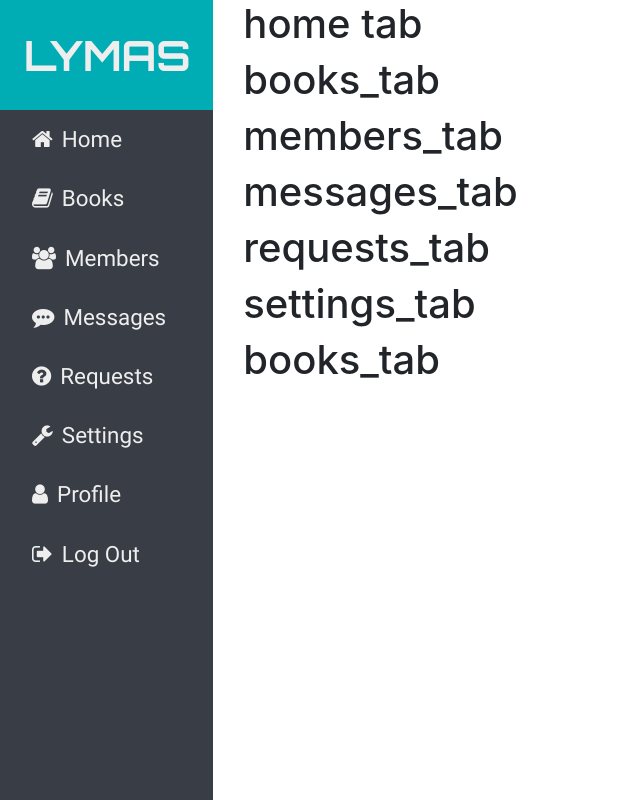
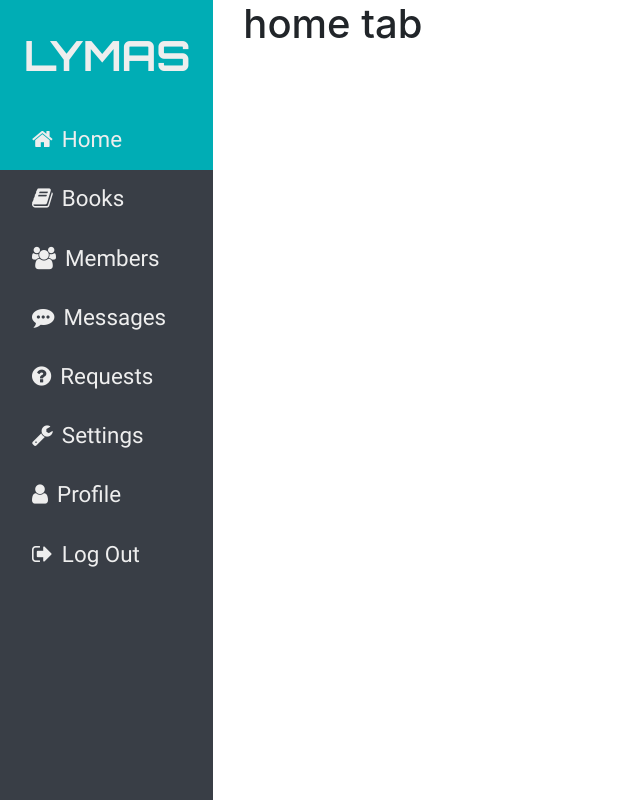
Before and after one commit to joseph-benoy/lms-php, a PHP site: page /admin/dashboard.html in a window 1280 px wide. Shown: the whole page, without its empty margins (0-640 px from the left). Run offline with PHP 8.4, Linux system fonts and the light colour scheme; some libraries are stand-ins or nearby versions.

Commit message:
tabs handling finfished adn side nav configed

```diff
--- a/admin/dashboard.html
+++ b/admin/dashboard.html
@@ -53,36 +53,36 @@
                     <a href="#" id="logoLink">LYMAS</a>
                 </div>
                 <div id="navList">
-                    <a href="#"><i class="fa fa-home"></i>Home</a>
-                    <a href="#"><i class="fa fa-book"></i>Books</a>
-                    <a href="#"><i class="fa fa-users"></i>Members</a>
-                    <a href="#"><i class="fa fa-commenting"></i>Messages</a>
-                    <a href="#"><i class="fa fa-question-circle"></i>Requests</a>
-                    <a href="#"><i class="fa fa-wrench"></i>Settings</a>
-                    <a href="#"><i class="fa fa-user"></i>Profile</a>
-                    <a href="#"><i class="fa fa-sign-out"></i>Log Out</a>
+                    <a id ="home_btn" class="side_nav_active"><i class="fa fa-home"></i>Home</a>
+                    <a id="books_btn"><i class="fa fa-book"></i>Books</a>
+                    <a id="members_btn"><i class="fa fa-users"></i>Members</a>
+                    <a id="messages_btn"><i class="fa fa-commenting"></i>Messages</a>
+                    <a id="requests_btn"><i class="fa fa-question-circle"></i>Requests</a>
+                    <a id="settings_btn"><i class="fa fa-wrench"></i>Settings</a>
+                    <a id="profile_btn"><i class="fa fa-user"></i>Profile</a>
+                    <a id="logout_btn"><i class="fa fa-sign-out"></i>Log Out</a>
                 </div>
             </div>
-            <div class="col-xl-10">
-                <div class="container" id="home_tab">
+            <div class="col-xl-10" id="tab_containter">
+                <div class="container tab" id="home_tab">
                     <h1>home tab</h1>
                 </div>
-                <div class="container" id="books_tab">
+                <div class="container tab" id="books_tab">
                     <h1>books_tab</h1>
                 </div>
-                <div class="container" id="members_tab">
+                <div class="container tab" id="members_tab">
                     <h1>members_tab</h1>
                 </div>
-                <div class="container" id="messages_tab">
+                <div class="container tab" id="messages_tab">
                     <h1>messages_tab</h1>
                 </div>
-                <div class="container" id="requests_tab">
+                <div class="container tab" id="requests_tab">
                     <h1>requests_tab</h1>
                 </div>
-                <div class="container" id="settings_tab">
+                <div class="container tab" id="settings_tab">
                     <h1>settings_tab</h1>
                 </div>
-                <div class="container" id="profile_tab">
+                <div class="container tab" id="profile_tab">
                     <h1>books_tab</h1>
                 </div>
             </div>
--- a/admin/js/dashboard_ui.js
+++ b/admin/js/dashboard_ui.js
@@ -4,7 +4,28 @@ function closeMobMenu(){
 function openMobMenu(){
     $(`#mob_menu`).show();
 }
+function closeTabExcept(tab_name){
+    $(`#tab_containter`).children().not(`#${tab_name}`).hide();
+    $(`.side_nav_active`).removeClass(`side_nav_active`);
+}
+function openTab(event){
+    let tab_name = event.data.tab_name;
+    $(`#${tab_name}`).show();
+    closeTabExcept(tab_name);
+    $(this).addClass(`side_nav_active`);
+}
+
 $(document).ready(function(){
     $(`#navIcon`).click(openMobMenu);
     $(`#menu-close-icon`).click(closeMobMenu);
+//tab handling
+    $(`#home_btn`).click({tab_name:"home_tab"},openTab);
+    $(`#books_btn`).click({tab_name:"books_tab"},openTab);
+    $(`#members_btn`).click({tab_name:"members_tab"},openTab);
+    $(`#messages_btn`).click({tab_name:"messages_tab"},openTab);
+    $(`#requests_btn`).click({tab_name:"requests_tab"},openTab);
+    $(`#messages_btn`).click({tab_name:"messages_tab"},openTab);
+    $(`#settings_btn`).click({tab_name:"settings_tab"},openTab);
+    $(`#profile_btn`).click({tab_name:"profile_tab"},openTab);
+
 });
--- a/admin/style/css/dashboard.css
+++ b/admin/style/css/dashboard.css
@@ -65,6 +65,11 @@ html, body {
   padding-left: 15%; }
 
 #navList a:hover {
+  text-decoration: none;
+  background-color: #00adb5;
+  color: #393e46; }
+
+.side_nav_active {
   text-decoration: none;
   background-color: #00adb5;
   color: #393e46; }
@@ -149,4 +154,12 @@ html, body {
 #logoLink_mob:hover {
   text-decoration: none; }
 
+.tab {
+  height: 100vh;
+  width: 100%;
+  display: none; }
+
+#home_tab {
+  display: block; }
+
 /*# sourceMappingURL=dashboard.css.map */
--- a/admin/style/css/side_nav.css
+++ b/admin/style/css/side_nav.css
@@ -42,6 +42,11 @@
   padding-left: 15%; }
 
 #navList a:hover {
+  text-decoration: none;
+  background-color: #00adb5;
+  color: #393e46; }
+
+.side_nav_active {
   text-decoration: none;
   background-color: #00adb5;
   color: #393e46; }
--- a/admin/style/sass/dashboard.scss
+++ b/admin/style/sass/dashboard.scss
@@ -3,6 +3,9 @@
     padding: 0;
     box-sizing: border-box;
 }
+$sidenav_background:#393e46;
+$sidenav_font_color:#eeeeee;
+$light_blue:#00adb5;
 @font-face
 {
     font-family: baseFont;
@@ -30,4 +33,4 @@ html,body{
     height: 100vh;
 }
 @import 'side_nav.scss';
-@import 'tabs.scsss';
+@import 'tabs.scss';
--- a/admin/style/sass/side_nav.scss
+++ b/admin/style/sass/side_nav.scss
@@ -49,7 +49,11 @@ $light_blue:#00adb5;
     background-color: $light_blue;
     color: $sidenav_background;
 }
-
+.side_nav_active{
+    text-decoration: none;
+    background-color: $light_blue;
+    color: $sidenav_background;
+}
 /*-------------mobile nav------------*/
 
 #mobileNav{
@@ -82,6 +86,8 @@ $light_blue:#00adb5;
     padding: 0;
     float: left;
 }
+
+
 /*-------------mob menu-------------*/
 #mob_menu{
     display: none;
--- a/admin/style/sass/tabs.scss
+++ b/admin/style/sass/tabs.scss
@@ -0,0 +1,8 @@
+.tab{
+    height:100vh;
+    width: 100%;
+    display: none;
+}
+#home_tab{
+    display: block;
+}
```
Also changed, not shown: admin/style/css/tabs.css (added, +9 -0 lines), 3 other files.
